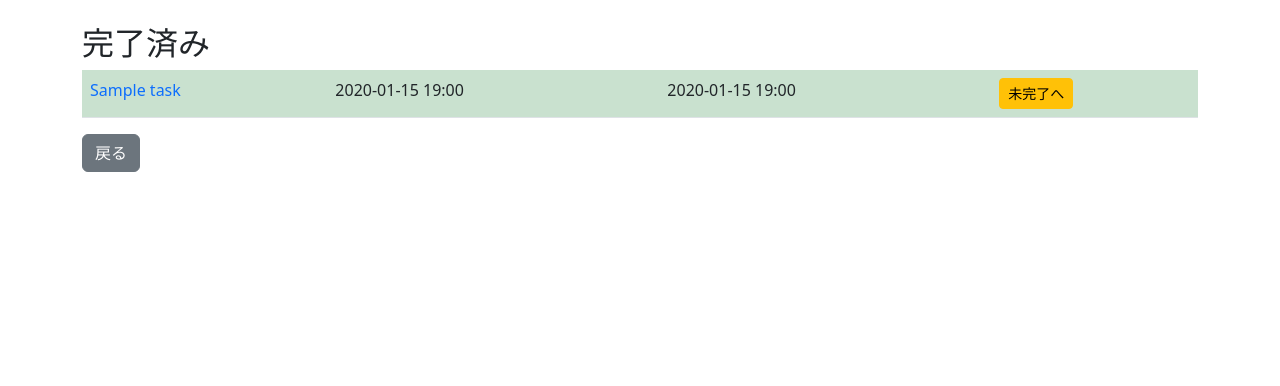
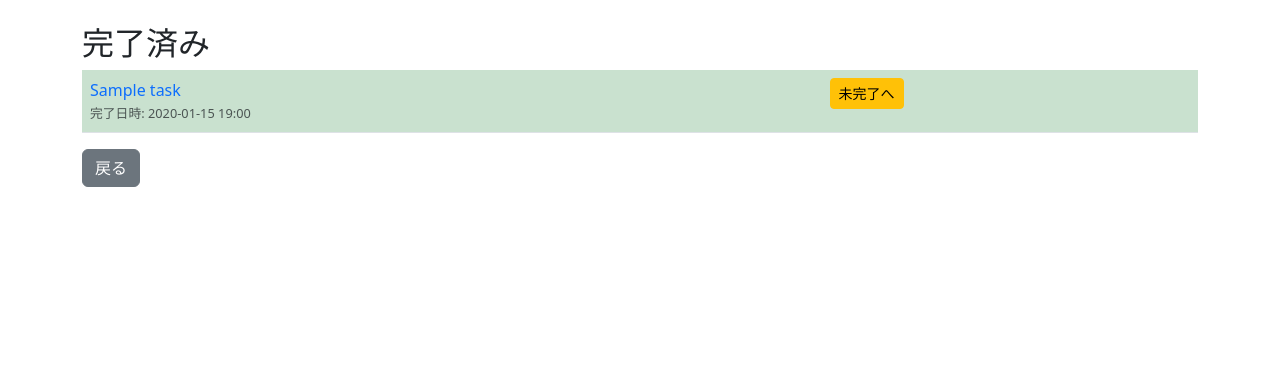
Before and after one commit to Saburi314/yarungo, a Django app: page /tasks/completed/ in a window 1280 px wide. Shown: the part 56-442 px from the top of the page. Run offline with Django 5.2, Linux system fonts and the light colour scheme; a user stored in the database is signed in; tables that the repository leaves empty hold one stand-in row (values such as "Sample post").

Commit message:
日時の表示をタイトル下部へ移動

```diff
--- a/static/css/style.css
+++ b/static/css/style.css
@@ -24,6 +24,13 @@
     height: 2rem; /* 縦幅を調整 */
 }
 
+/* 締め切り日時 */
+.due-date {
+    font-size: 0.8rem; /* 小さい文字サイズに設定 */
+    margin-top: 2px;   /* タイトルとの間に少し余白を追加 */
+    color: #6c757d;    /* Bootstrapの muted カラー */
+}
+
 
 /* ログイン画面 */
 .card {
@@ -38,3 +45,10 @@
 form .form-control {
     border-radius: 5px;
 }
+
+/* 完了済み画面 */
+.completed-date {
+    font-size: 0.8rem; /* 小さい文字サイズに設定 */
+    margin-top: 2px;   /* タイトルとの間に少し余白を追加 */
+    color: #6c757d;    /* Bootstrapの muted カラー */
+}
--- a/templates/tasks/completed_task_list.html
+++ b/templates/tasks/completed_task_list.html
@@ -14,9 +14,10 @@
                 <a href="{% url 'task_update' task.id %}" class="text-decoration-none">
                     {{ task.title }}
                 </a>
+                <div class="completed-date text-muted">
+                    完了日時: {{ task.completed_at|date:"Y-m-d H:i" }}
+                </div>
             </td>
-            <td>{{ task.due_date|date:"Y-m-d H:i" }}</td>
-            <td>{{ task.completed_at|date:"Y-m-d H:i" }}</td>
             <td>
                 <button class="btn btn-warning btn-sm incomplete-task-btn" title="未完了へ">
                     未完了へ
--- a/templates/tasks/task_list.html
+++ b/templates/tasks/task_list.html
@@ -23,8 +23,10 @@
                 <a href="{% url 'task_update' task.id %}" class="text-decoration-none">
                     {{ task.title }}
                 </a>
+                <div class="due-date text-muted">
+                    締切: {{ task.due_date|date:'Y-m-d H:i' }}
+                </div>
             </td>
-            <td class="due-column">{{ task.due_date|date:'Y-m-d H:i' }}</td>
             <td class="delete-column">
                 <button class="btn btn-danger btn-sm delete-task-btn" data-task-id="{{ task.id }}" title="削除">
                     <i class="fas fa-trash"></i>
```
Also changed, not shown: 1 other file.
